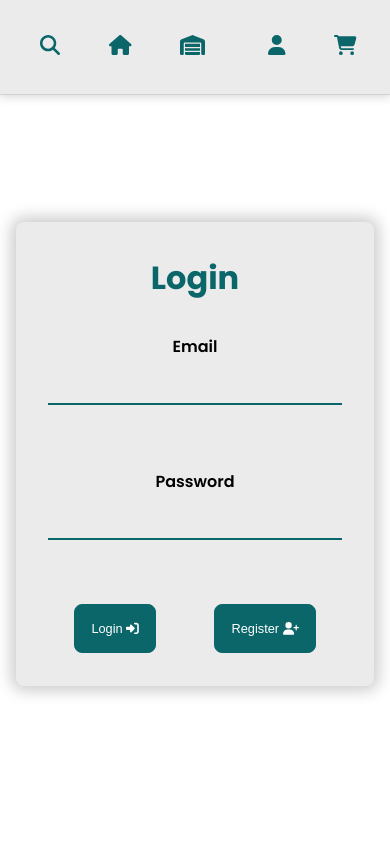
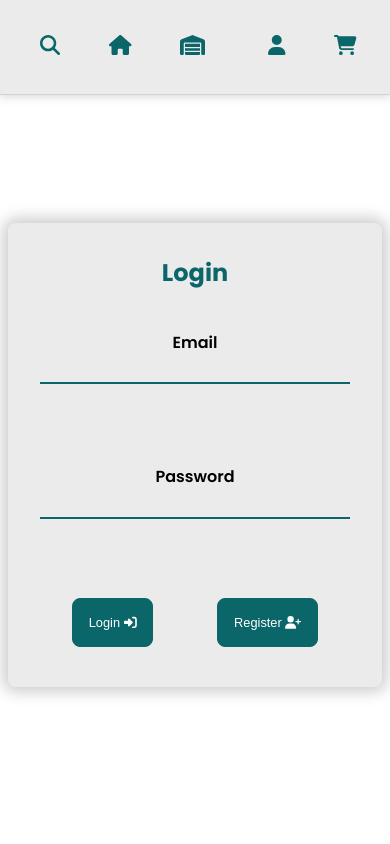
Before and after one commit to nasiruddinabubakar/UrbanElite, a React (Create React App) app: page /login in a window 390 px wide. Shown: the top 844 px of the page. Built offline with nearby package versions, Linux system fonts and the light colour scheme.

Commit message:
login page responsive

```diff
--- a/src/index.css
+++ b/src/index.css
@@ -453,8 +453,8 @@ header > div > h1 {
 }
 .container {
   display: flex;
-  justify-content: center;
-  align-items: center;
+  /* justify-content: center;s */
+  /* align-items: center; */
   transition: 0.32s ease;
   height: 90vh;
   width: 100%;
@@ -462,7 +462,7 @@ header > div > h1 {
 .login {
   position: relative;
   transition: 0.32s ease;
-
+  margin: 8rem auto;
   box-shadow: 0px 0px 15px 5px rgb(206, 205, 205);
   /* border: 2px solid rgb(216, 211, 211); */
   border-radius: 0.5rem;
@@ -480,6 +480,7 @@ header > div > h1 {
   position: relative;
   transition: 0.32s ease;
   min-height: 60vh;
+  margin:6rem auto;
   box-shadow: 0px 0px 15px 5px rgb(206, 205, 205);
   /* border: 2px solid rgb(216, 211, 211); */
   border-radius: 0.5rem;
@@ -756,6 +757,23 @@ a:active, a:hover {
   .detail__para p {
     font-size: 0.9rem;
   }
+.login div>label,
+.register div>label{
+  font-size: 14px;
+}
+.login div>h1,
+.register div>h1{
+  font-size: 24px;
+}
+.form div>button,
+.form2 div>button{
+  font-size: small;
+  padding: 0.6rem 1.5rem;
+}
+.login div>input,.register div>input{
+
+  margin-top: 0rem;
+}
 }
 @media screen and (max-width: 600px) {
 
@@ -818,7 +836,7 @@ a:active, a:hover {
 }
   .login,.register {
 
-    margin: 0rem 1rem;
+    margin: 8rem 0.5rem;
     font-size: medium;
     min-width: 21vh;
   }
```
Also changed, not shown: 1 other file (tests, documents, lock files or other folders).
